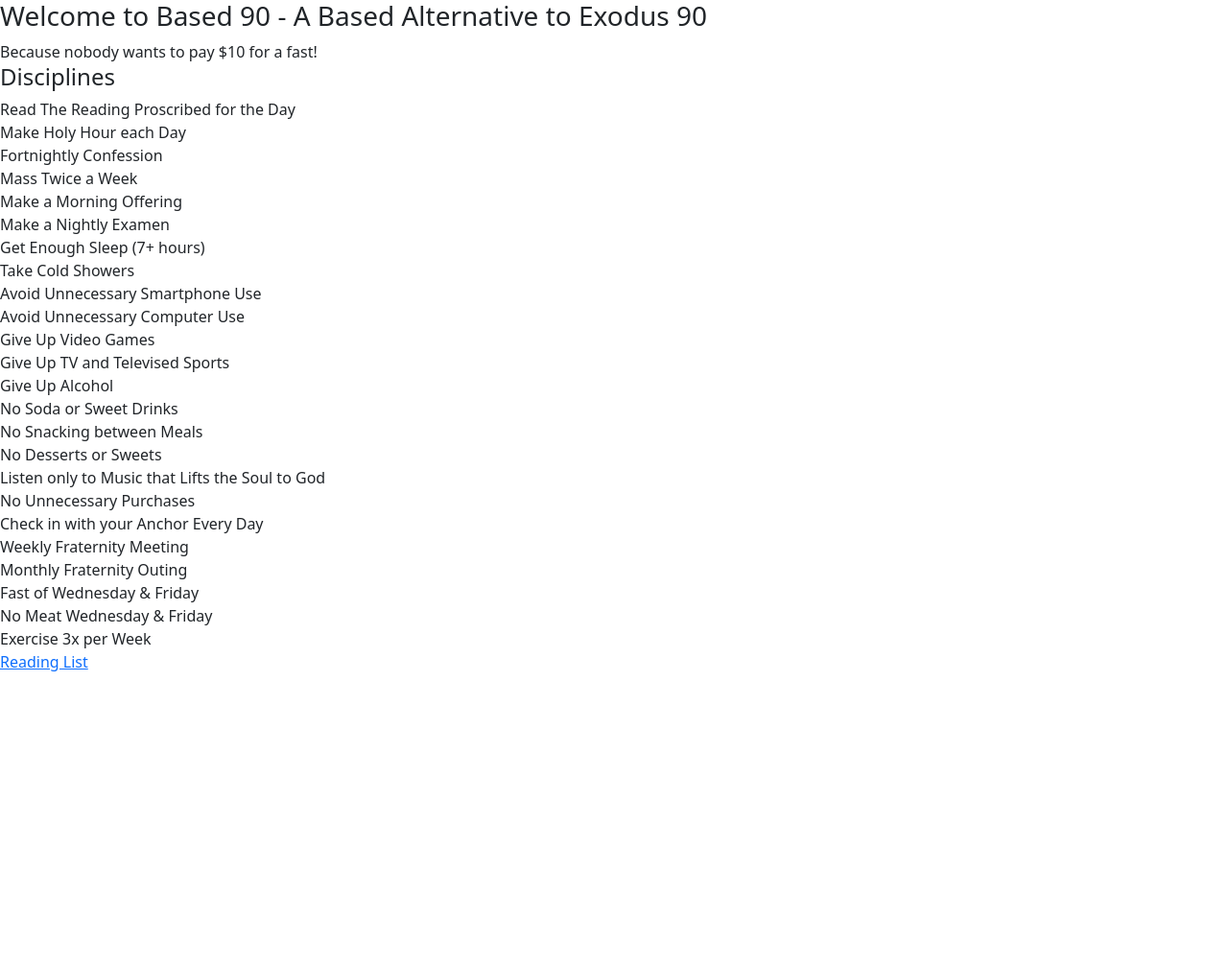
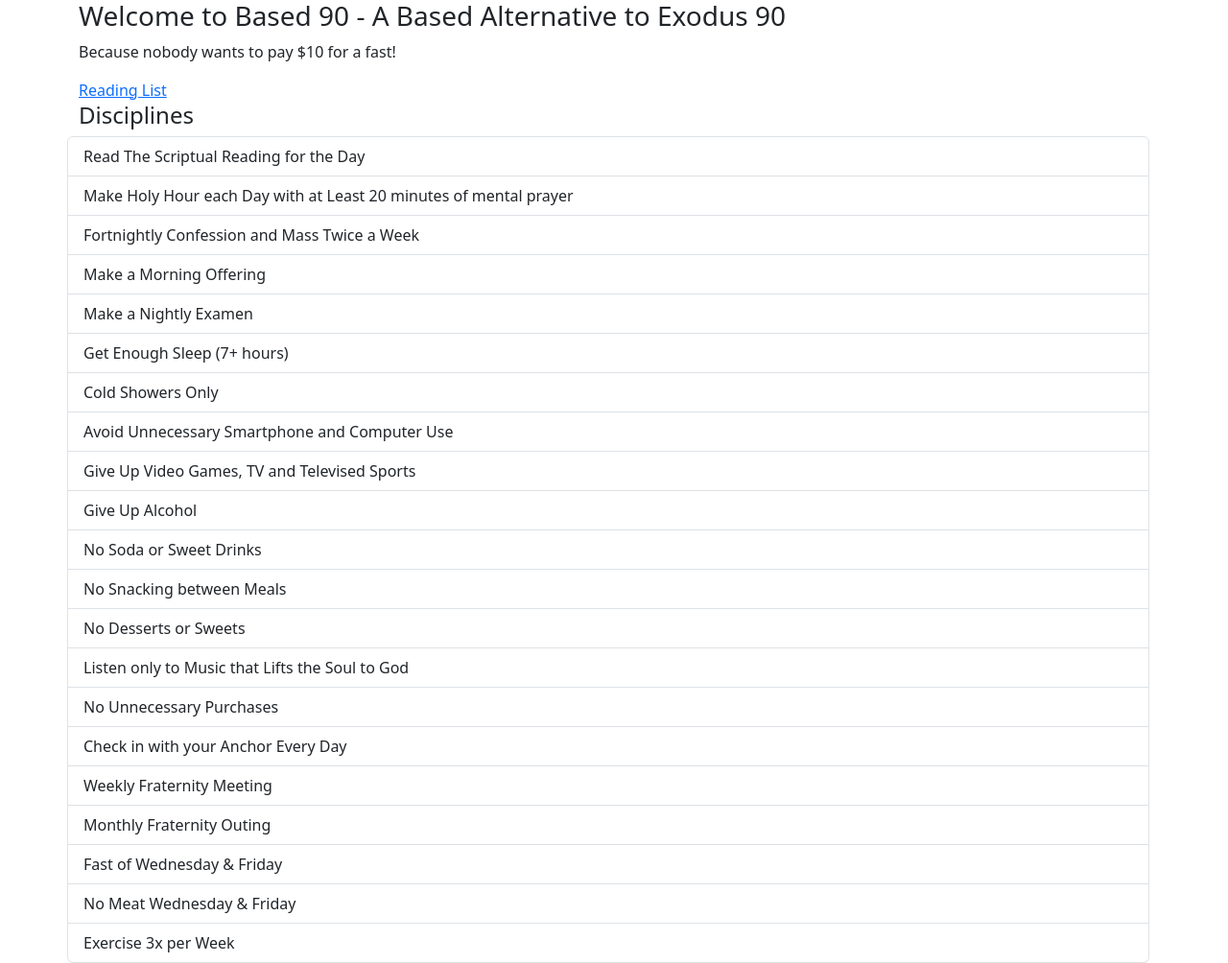
Before and after one commit to TercioOfParma/Based-90-, a plain HTML site: page index.html in a window 1280 px wide. Shown: the whole page at 96% size. Before the commit the page ends 800 px from the top, so only its background shows below. Drawn offline with nearby package versions, Linux system fonts and the light colour scheme.

Commit message:
Add Styling

```diff
--- a/index.html
+++ b/index.html
@@ -7,38 +7,37 @@
 
 
     <body>
-
-        <h3>Welcome to Based 90 - A Based Alternative to Exodus 90</h3>
-        Because nobody wants to pay $10 for a fast!
-
-        <h4>Disciplines</h4>
-        <ul class="list-group">
-            <li>Read The Reading Proscribed for the Day</li>
-            <li>Make Holy Hour each Day</li>
-            <li>Fortnightly Confession</li>
-            <li>Mass Twice a Week</li>
-            <li>Make a Morning Offering</li>
-            <li>Make a Nightly Examen</li>
-            <li>Get Enough Sleep (7+ hours)</li>
-            <li>Take Cold Showers</li>
-            <li>Avoid Unnecessary Smartphone Use</li>
-            <li>Avoid Unnecessary Computer Use</li>
-            <li>Give Up Video Games</li>
-            <li>Give Up TV and Televised Sports</li>
-            <li>Give Up Alcohol</li>
-            <li>No Soda or Sweet Drinks</li>
-            <li>No Snacking between Meals</li>
-            <li>No Desserts or Sweets</li>
-            <li>Listen only to Music that Lifts the Soul to God</li>
-            <li>No Unnecessary Purchases</li>
-            <li>Check in with your Anchor Every Day</li>
-            <li>Weekly Fraternity Meeting</li>
-            <li>Monthly Fraternity Outing</li>
-            <li>Fast of Wednesday & Friday</li>
-            <li>No Meat Wednesday & Friday</li>
-            <li>Exercise 3x per Week</li>
-            </ul>
-        <a href="ReadingPlan.html">Reading List</a>
+        <div class="container">
+            <h3>Welcome to Based 90 - A Based Alternative to Exodus 90</h3>
+            <p>Because nobody wants to pay $10 for a fast! </p>
+            <div class="row">
+                <a href="ReadingPlan.html">Reading List</a>
+                <h4>Disciplines</h4>
+                <ul class="list-group">
+                    <li class="list-group-item">Read The Scriptual Reading for the Day</li>
+                    <li class="list-group-item">Make Holy Hour each Day with at Least 20 minutes of mental prayer</li>
+                    <li class="list-group-item">Fortnightly Confession and Mass Twice a Week</li>
+                    <li class="list-group-item">Make a Morning Offering</li>
+                    <li class="list-group-item">Make a Nightly Examen</li>
+                    <li class="list-group-item">Get Enough Sleep (7+ hours)</li>
+                    <li class="list-group-item">Cold Showers Only</li>
+                    <li class="list-group-item">Avoid Unnecessary Smartphone and Computer Use</li>
+                    <li class="list-group-item">Give Up Video Games, TV and Televised Sports</li>
+                    <li class="list-group-item">Give Up Alcohol</li>
+                    <li class="list-group-item">No Soda or Sweet Drinks</li>
+                    <li class="list-group-item">No Snacking between Meals</li>
+                    <li class="list-group-item">No Desserts or Sweets</li>
+                    <li class="list-group-item">Listen only to Music that Lifts the Soul to God</li>
+                    <li class="list-group-item">No Unnecessary Purchases</li>
+                    <li class="list-group-item">Check in with your Anchor Every Day</li>
+                    <li class="list-group-item">Weekly Fraternity Meeting</li>
+                    <li class="list-group-item">Monthly Fraternity Outing</li>
+                    <li class="list-group-item">Fast of Wednesday & Friday</li>
+                    <li class="list-group-item">No Meat Wednesday & Friday</li>
+                    <li class="list-group-item">Exercise 3x per Week</li>
+                </ul>
+            </div>
+        </div>
         <script src="https://cdn.jsdelivr.net/npm/bootstrap@5.3.2/dist/js/bootstrap.bundle.min.js" integrity="sha384-C6RzsynM9kWDrMNeT87bh95OGNyZPhcTNXj1NW7RuBCsyN/o0jlpcV8Qyq46cDfL" crossorigin="anonymous"></script>
     </body>
 </html>
```
